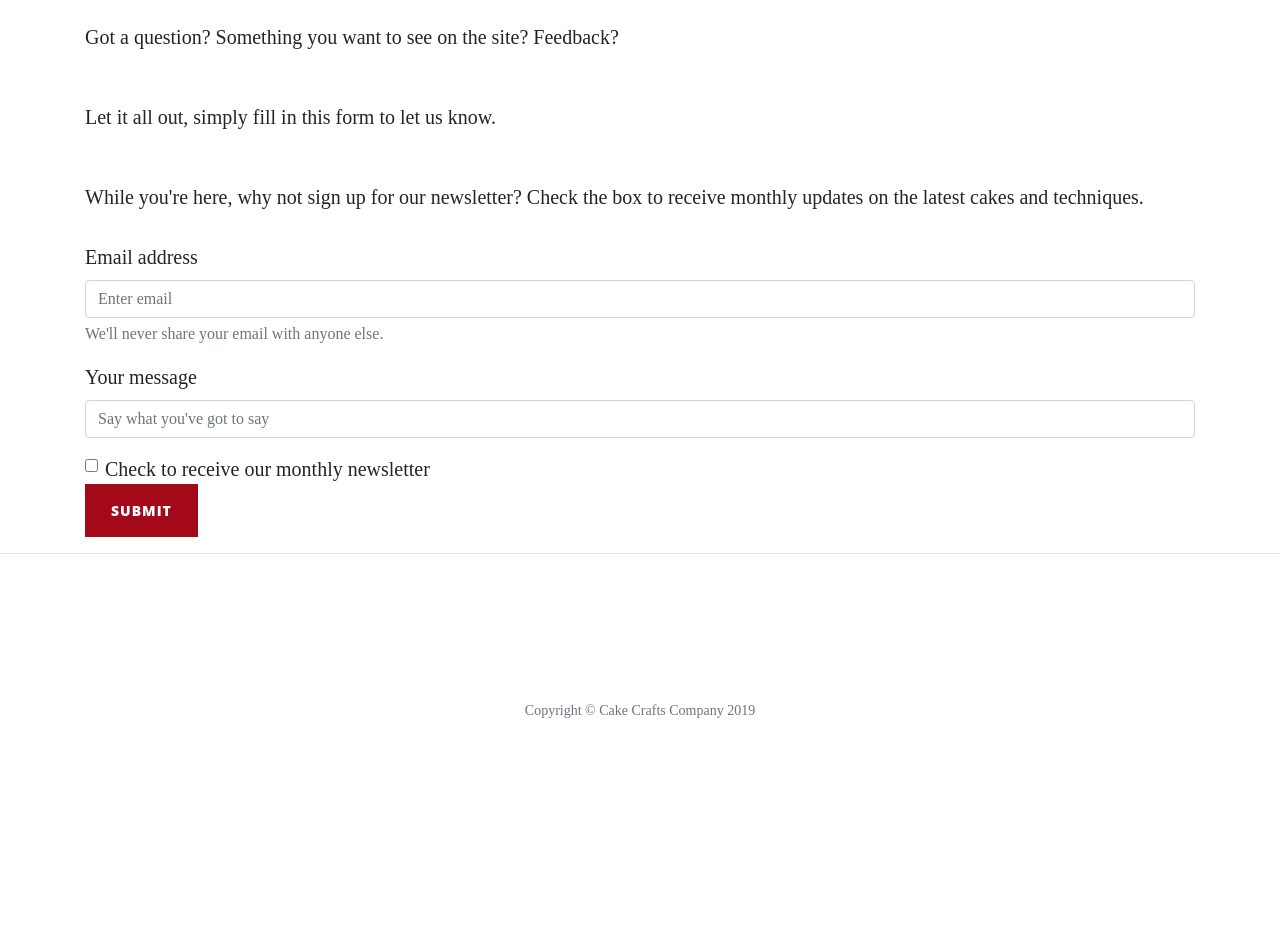
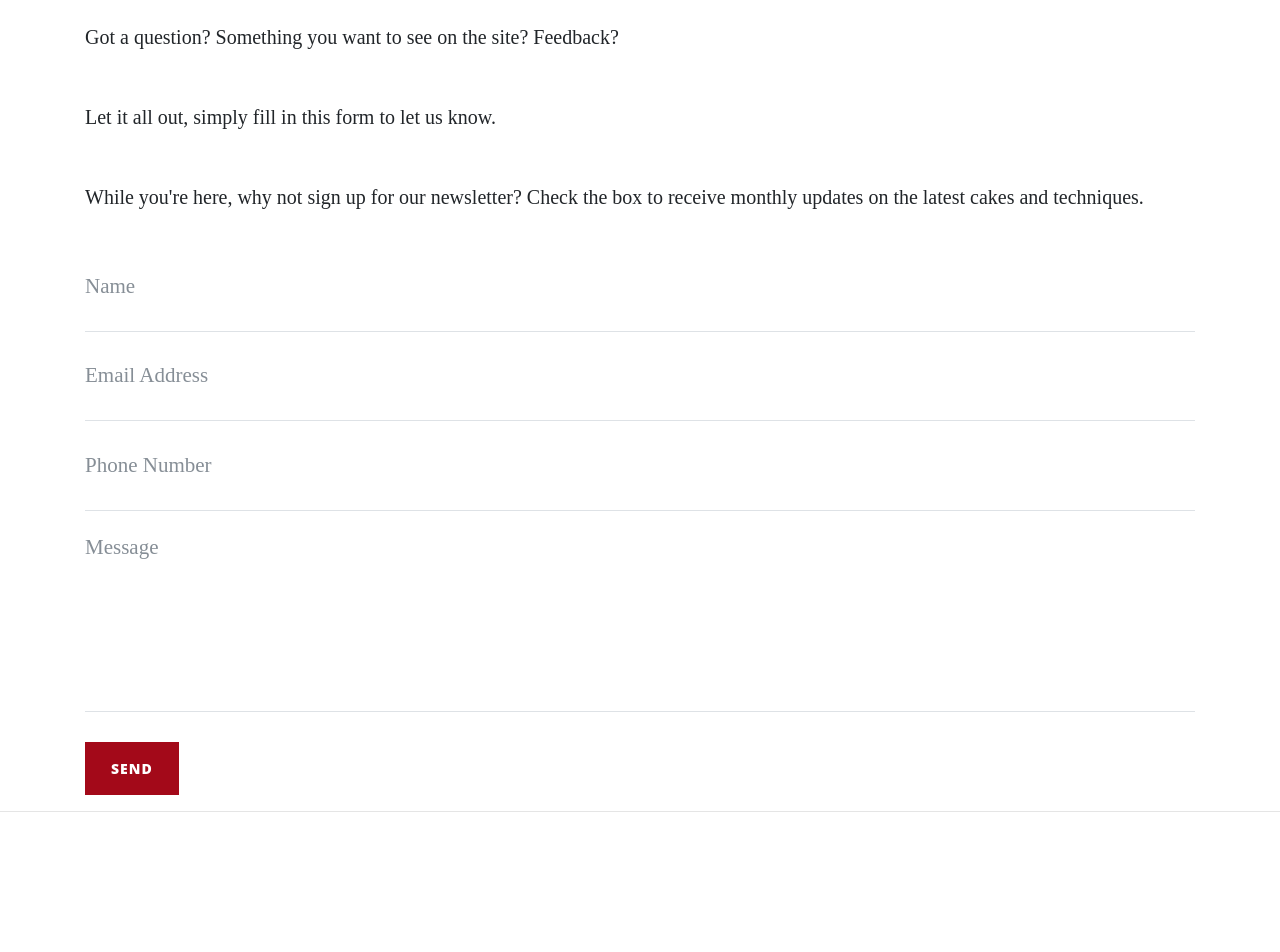
Before and after one commit to kmaaallen/python-flask-blog, a Flask app: page /contact in a window 1280 px wide. Shown: the part 658-1610 px from the top of the page. Before the commit the page ends 1376 px from the top, so only its background shows below. Run offline with Flask 2, Linux system fonts and the light colour scheme; some libraries are stand-ins or nearby versions.

Commit message:
added form template from theme contact.html page

```diff
--- a/templates/contact.html
+++ b/templates/contact.html
@@ -3,21 +3,40 @@
 <p>Got a question? Something you want to see on the site? Feedback?</p>
 <p>Let it all out, simply fill in this form to let us know.</p>
 <p>While you're here, why not sign up for our newsletter? Check the box to receive monthly updates on the latest cakes and techniques.</p>
-<form>
-    <div class="form-group">
-        <label for="email">Email address</label>
-        <input type="email" class="form-control" id="email" aria-describedby="emailHelp" placeholder="Enter email">
-        <small id="emailHelp" class="form-text text-muted">We'll never share your email with anyone else.</small>
-    </div>
-    <div class="form-group">
-        <label for="message">Your message</label>
-        <input type="text" class="form-control" id="message" placeholder="Say what you've got to say">
-    </div>
-    <div class="form-check">
-        <input type="checkbox" class="form-check-input" id="newsletterCheck">
-        <label class="form-check-label" for="newsletterCheck">Check to receive our monthly newsletter</label>
-    </div>
-    <button type="submit" class="btn btn-primary">Submit</button>
-</form>
+<form name="sentMessage" id="contactForm" novalidate>
+          <div class="control-group">
+            <div class="form-group floating-label-form-group controls">
+              <label>Name</label>
+              <input type="text" class="form-control" placeholder="Name" id="name" required data-validation-required-message="Please enter your name.">
+              <p class="help-block text-danger"></p>
+            </div>
+          </div>
+          <div class="control-group">
+            <div class="form-group floating-label-form-group controls">
+              <label>Email Address</label>
+              <input type="email" class="form-control" placeholder="Email Address" id="email" required data-validation-required-message="Please enter your email address.">
+              <p class="help-block text-danger"></p>
+            </div>
+          </div>
+          <div class="control-group">
+            <div class="form-group col-xs-12 floating-label-form-group controls">
+              <label>Phone Number</label>
+              <input type="tel" class="form-control" placeholder="Phone Number" id="phone" required data-validation-required-message="Please enter your phone number.">
+              <p class="help-block text-danger"></p>
+            </div>
+          </div>
+          <div class="control-group">
+            <div class="form-group floating-label-form-group controls">
+              <label>Message</label>
+              <textarea rows="5" class="form-control" placeholder="Message" id="message" required data-validation-required-message="Please enter a message."></textarea>
+              <p class="help-block text-danger"></p>
+            </div>
+          </div>
+          <br>
+          <div id="success"></div>
+          <div class="form-group">
+            <button type="submit" class="btn btn-primary" id="sendMessageButton">Send</button>
+          </div>
+        </form>
 
 {% endblock %}
```
